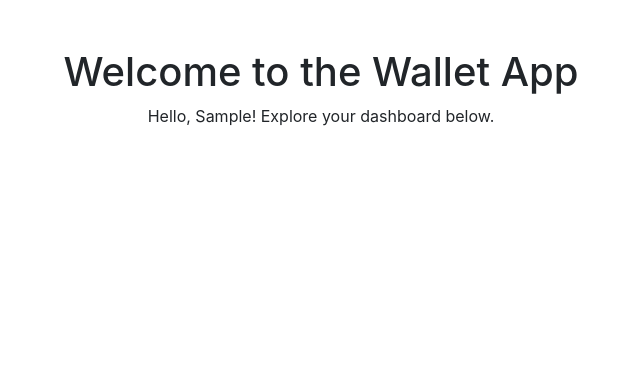
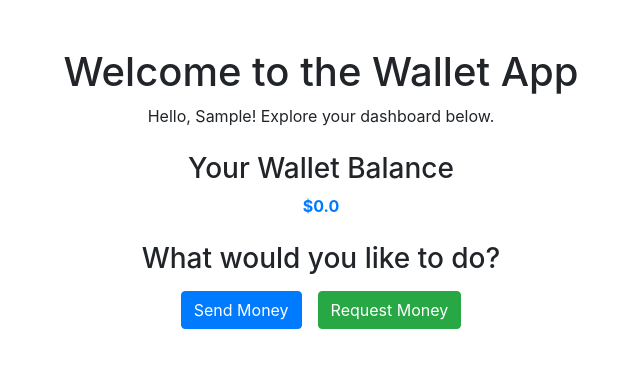
Before and after one commit to mgallo185/CS631Project, a Flask app: page / in a window 1280 px wide. Shown: the part 56-424 px from the top of the page, without its empty margins (319-959 px from the left). Run offline with Flask 3, Linux system fonts and the light colour scheme; the visitor is signed in with stand-in values (Sample User, id 1); parts of the project's set-up code (start-up, migrations or seed data) failed here and were passed over; some libraries are stand-ins or nearby versions.

Commit message:
send and request pages, but not functional atm

```diff
--- a/app.py
+++ b/app.py
@@ -2,6 +2,7 @@ from flask import Flask, render_template, redirect, url_for, request, flash, ses
 from flask_sqlalchemy import SQLAlchemy
 from flask_login import LoginManager, UserMixin, login_user, login_required, logout_user, current_user
 from werkzeug.security import generate_password_hash, check_password_hash
+from datetime import datetime
 
 app = Flask(__name__)
 
@@ -136,7 +137,14 @@ with app.app_context():
 
 @app.route('/')
 def index():
-    return render_template('index.html')
+    wallet_balance = None  # Default to None if the user is not logged in
+
+    if current_user.is_authenticated:
+        # Fetch the wallet account for the logged-in user
+        wallet_account = WalletAccount.query.filter_by(SSN=current_user.SSN).first()
+        wallet_balance = wallet_account.balance if wallet_account else 0.00  # Default to 0.00 if no wallet exists
+
+    return render_template('index.html', wallet_balance=wallet_balance)
 
 
 @login_manager.user_loader
@@ -327,5 +335,114 @@ def remove_bank_account():
     return redirect(url_for('profile'))
 
 
+@app.route('/send_money', methods=['GET', 'POST'])
+@login_required
+def send_money():
+    if request.method == 'POST':
+        recipient_identifier = request.form['recipient']  # Can be email, phone, or wallet ID
+        amount = float(request.form['amount'])
+        sender_wallet = WalletAccount.query.filter_by(SSN=current_user.SSN).first()
+
+        if not sender_wallet:
+            flash("Sender wallet not found.", "danger")
+            return redirect(url_for('send_money'))
+
+        if sender_wallet.balance < amount:
+            flash("Insufficient balance to complete the transaction.", "danger")
+            return redirect(url_for('send_money'))
+
+        # Find recipient
+        recipient_user = None
+        if '@' in recipient_identifier:  # Check if it's an email
+            email_entry = Email.query.filter_by(email_address=recipient_identifier).first()
+            if email_entry:
+                recipient_user = User.query.filter_by(SSN=email_entry.ssn).first()
+        elif recipient_identifier.isdigit():  # Assume phone number
+            recipient_user = User.query.filter_by(phone=recipient_identifier).first()
+        else:  # Assume wallet ID
+            recipient_wallet = WalletAccount.query.filter_by(wallet_id=recipient_identifier).first()
+            if recipient_wallet:
+                recipient_user = User.query.filter_by(SSN=recipient_wallet.SSN).first()
+
+        if not recipient_user:
+            flash("Recipient not found.", "danger")
+            return redirect(url_for('send_money'))
+
+        # Get recipient wallet
+        recipient_wallet = WalletAccount.query.filter_by(SSN=recipient_user.SSN).first()
+
+        # Perform transfer
+        sender_wallet.balance -= amount
+        recipient_wallet.balance += amount
+
+        # Log transaction
+        transaction = Transaction(
+            sender_wallet_id_ssn=sender_wallet.SSN,
+            receiver_wallet_id_ssn=recipient_wallet.SSN,
+            initiation_timestamp=datetime.now(),
+            amount=amount,
+            memo=request.form.get('memo', ''),
+            status="Completed"
+        )
+        db.session.add(transaction)
+        db.session.commit()
+
+        flash(f"Sent ${amount} to {recipient_identifier} successfully!", "success")
+        return redirect(url_for('dashboard'))  # Redirect to dashboard or another relevant page
+
+    return render_template('send_money.html')
+
+
+
+@app.route('/request_money', methods=['GET', 'POST'])
+@login_required
+def request_money():
+    if request.method == 'POST':
+        recipients = request.form.getlist('recipients')  # List of recipient emails/phone numbers
+        amounts = request.form.getlist('amounts')  # List of corresponding amounts
+        memo = request.form.get('memo', '')  # Optional memo
+        expiration_date = request.form.get('expiration_date', None)  # Optional expiration date
+
+        if not recipients or not amounts or len(recipients) != len(amounts):
+            flash("Invalid request data. Ensure recipients and amounts match.", "danger")
+            return redirect(url_for('request_money'))
+
+        # Process each recipient
+        for i, recipient in enumerate(recipients):
+            amount = float(amounts[i])
+            is_new_user = not User.query.filter(
+                (User.SSN == recipient) |
+                (Email.email_address == recipient) |
+                (User.phone == recipient)
+            ).first()
+
+            # Create a transaction
+            transaction = Transaction(
+                initiation_timestamp=datetime.now(),
+                amount=amount,
+                memo=memo,
+                status='Pending'
+            )
+            db.session.add(transaction)
+            db.session.commit()  # Commit to generate transaction_id
+
+            # Create the money request
+            request_money = RequestMoney(
+                transaction_id=transaction.transaction_id,
+                requestees_phone_email=recipient,
+                amount=amount,
+                memo=memo,
+                expiration_date=expiration_date,
+                isNewUser=is_new_user
+            )
+            db.session.add(request_money)
+
+        db.session.commit()
+        flash("Money requests sent successfully!", "success")
+        return redirect(url_for('dashboard'))  # Replace 'dashboard' with your app's main page
+
+    return render_template('request_money.html')
+
+
 if __name__ == '__main__':
     app.run(debug=True)
--- a/templates/index.html
+++ b/templates/index.html
@@ -38,6 +38,21 @@
         <h1 class="text-center">Welcome to the Wallet App</h1>
         {% if current_user.is_authenticated %}
             <p class="text-center">Hello, {{ current_user.first_name }}! Explore your dashboard below.</p>
+
+            <!-- Display wallet balance -->
+            <div class="text-center mt-4">
+                <h3>Your Wallet Balance</h3>
+                <p class="text-primary font-weight-bold">${{ wallet_balance }}</p>
+            </div>
+
+            <!-- Option to send money or request money -->
+            <div class="text-center mt-4">
+                <h3>What would you like to do?</h3>
+                <div class="d-flex justify-content-center mt-3">
+                    <a href="{{ url_for('send_money') }}" class="btn btn-primary mx-2">Send Money</a>
+                    <a href="{{ url_for('request_money') }}" class="btn btn-success mx-2">Request Money</a>
+                </div>
+            </div>
         {% else %}
             <p class="text-center">Please log in or register to start using the Wallet App.</p>
         {% endif %}
```
Also changed, not shown: templates/request_money.html (added, +25 -0 lines), templates/send_money.html (added, +12 -0 lines).
